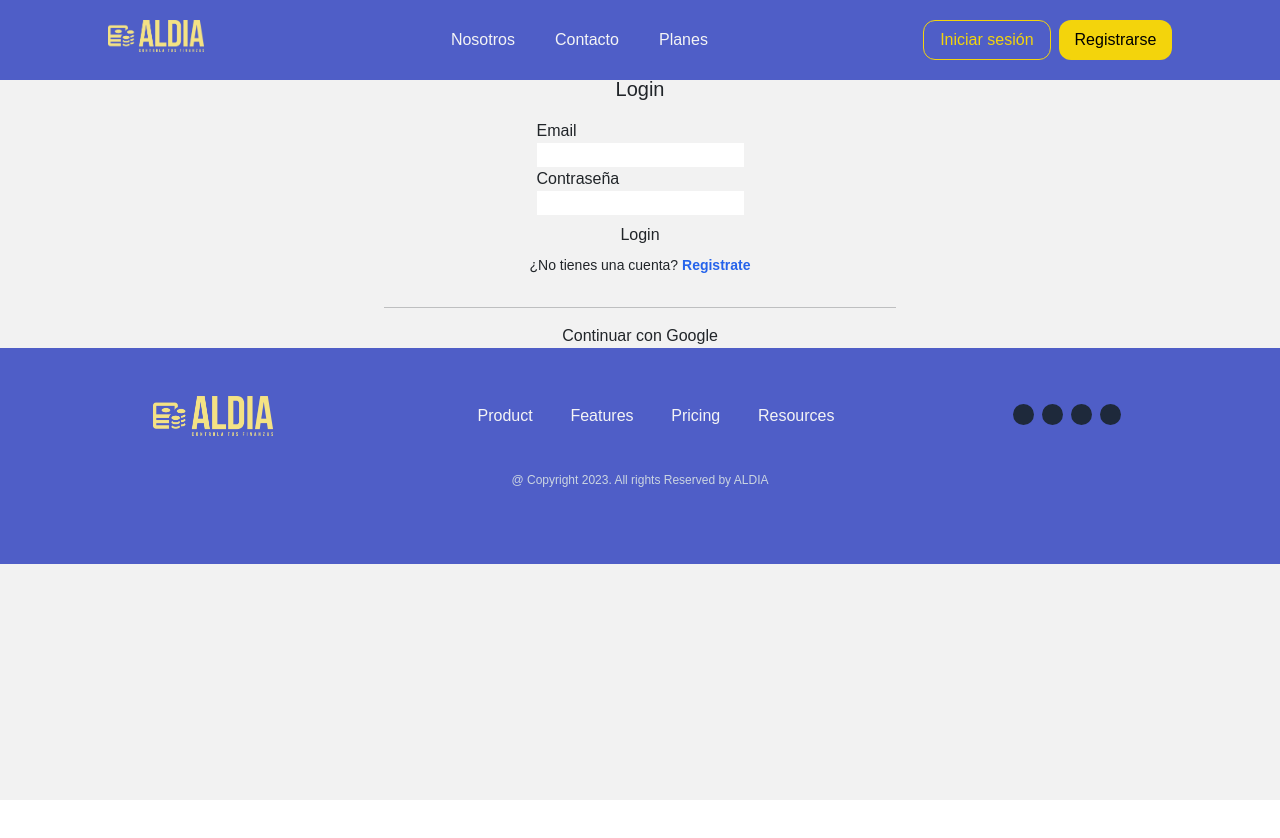
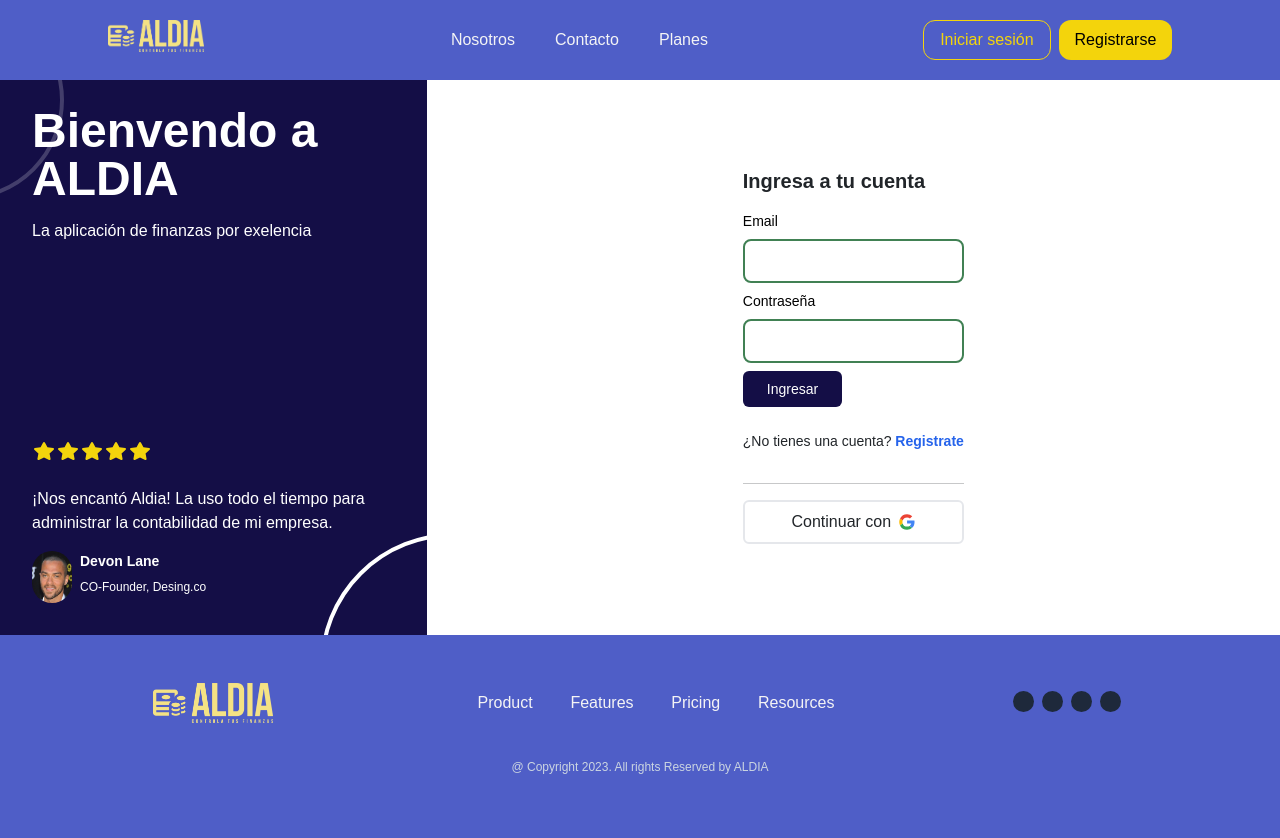
Before and after one commit to Juanlopez01/aldia-app, a Next.js app: page /auth in a window 1280 px wide. Shown: the top 838 px of the page. Before the commit the page ends 800 px from the top, so only its background shows below. Built offline with nearby package versions, Linux system fonts and the light colour scheme; no server answers.

Commit message:
add styles to auth

```diff
--- a/src/src-client/components/LogInForm.tsx
+++ b/src/src-client/components/LogInForm.tsx
@@ -1,8 +1,10 @@
 import {  signIn } from "next-auth/react";
 import Register from "./auth/Register";
-import { useState } from "react";
 import Login from "./auth/Login";
 import { useToggle } from "../hooks/use-toggle";
+import Star from './svgs/star'
+import Google from './svgs/google'
+import Image from "next/image";
 
 
 export default function Auth() {
@@ -11,19 +13,58 @@
 
 return (
   <>
-    <main className="flex flex-col max-w-lg self-center mx-auto">
-      {toggle ? <Login showRegister={toggleHandler}/> : <Register showLogin={toggleHandler} />}
+    <main className="flex flex-row w-full self-center h-[70vh]">
+      <section className="w-1/3 bg-darkest-blue text p-8 flex justify-between text-white flex-col overflow-hidden -z-10">
+        <header className="grid gap-2">
+          <h1 className="text-5xl font-black ">Bienvendo a ALDIA</h1>
+          <p>La aplicación de finanzas por exelencia</p>
+        </header>
+        <div>
+          <article>
+            <div className="flex mb-4">
+              <Star /> <Star /> <Star /> <Star /> <Star />
+            </div>
+            <p>
+              ¡Nos encantó Aldia! La uso todo el tiempo para administrar la
+              contabilidad de mi empresa.
+            </p>
+          </article>
+          <div className="flex gap-2">
+            <Image
+              src="/quote-img.webp"
+              width="40"
+              height="40"
+              alt="quote image"
+              className="rounded-full"
+            />
+            <div className="">
+              <h4 className="font-semibold text-sm">Devon Lane</h4>
+              <h5 className="text-xs ">CO-Founder, Desing.co</h5>
+            </div>
+          </div>
+        </div>
+        <div className=" absolute rounded-full border-4 border-white bottom-0 left-1/4 w-1/3 h-1/3 bg-transparent"></div>
+        <div className=" absolute rounded-full border-4 border-white/20 top-0 -left-[20%] w-1/4 h-1/4 bg-transparent"></div>
+      </section>
+      <section className="flex flex-col max-w-lg m-auto self-center">
+        {toggle ? (
+          <Login showRegister={toggleHandler} />
+        ) : (
+          <Register showLogin={toggleHandler} />
+        )}
         <hr />
         <section className="flex flex-col gap-4">
           <button
-          onClick={() => signIn('google').then((data) => console.log(data))}
+            onClick={() => signIn('google')}
+            className="flex items-center justify-center gap-2 py-2 border-2 border-darknest-blue rounded"
           >
-          Continuar con Google
+            <p className="m-0">Continuar con </p><Google className="h-4 w-4" />
           </button>
           {/* <button onClick={() => signIn('facebook')}>
               Continuar con Facebook
             </button> */}
         </section>
+      </section>
     </main>
   </>
 )}
--- /dev/null
+++ b/src/src-client/components/auth/Button.tsx
@@ -0,0 +1,7 @@
+
+export default function Button({children}:{children: React.ReactNode}) {
+  return (<>
+    <button  className="py-2 px-4 rounded bg-darkest-blue text-white w-fit text-sm">Ingresar</button>
+  </>
+  )
+}
--- a/src/src-client/components/auth/Input.tsx
+++ b/src/src-client/components/auth/Input.tsx
@@ -13,12 +13,28 @@
 
 export default function Input({ label, name,value , type,labelClassName, placeholder, children, onChange}: Props): ReactElement {
   return (
-    <>
-      <label htmlFor={name} className={labelClassName}>
+    <div>
+      <label
+        htmlFor={name}
+        className={`block mb-2 text-sm font-medium text-black dark:text-white ${labelClassName}`}
+      >
         {label}
       </label>
-      <input name={name} type={type} value={value} placeholder={placeholder} onChange={onChange} />
+      <input
+        name={name}
+        type={type}
+        value={value}
+        placeholder={placeholder}
+        onChange={onChange}
+        className={`
+        bg-trasparent border-2 border-main-green
+        text-sm rounded-lg placeholder-gray-400
+        focus:ring-darkest-blue focus:border-darkest-blue block w-full p-2.5
+ring-red-800
+        dark:border-darkest-blue dark:focus:ring-redborder-darkest-blue dark:focus:border-darkest-blue
+        `}
+      />
       {children}
-    </>
+    </div>
   )
 }
--- a/src/src-client/components/auth/Login.tsx
+++ b/src/src-client/components/auth/Login.tsx
@@ -2,6 +2,7 @@
 import Input from "./Input";
 import { signIn } from "next-auth/react";
 import { useRouter } from "next/router";
+import Button from "./Button";
 
 export default function Login({showRegister}:{showRegister: MouseEventHandler}) {
     const router = useRouter()
@@ -32,9 +33,9 @@
   return (
     <>
       <section>
-        <form onSubmit={handleSubmit} className="flex flex-col items-center gap-2">
-          <h1 className="text-xl text-center">Login</h1>
-          <fieldset className="flex flex-col text-start">
+        <form onSubmit={handleSubmit} className="flex flex-col gap-2">
+          <h1 className="text-xl font-semibold mb-2">Ingresa a tu cuenta</h1>
+          <fieldset className="flex flex-col text-start gap-2 justify-start">
             <Input
               type="email"
               name="email"
@@ -50,9 +51,9 @@
               value={inputs.password}
             />
           </fieldset>
-          <button  className="text-center">Login</button>
+          <Button>Ingresar</Button>
         </form>
-      <p className="text-sm text-center mt-2">¿No tienes una cuenta? <span onClick={showRegister} className="hover:cursor-pointer font-semibold text-blue-600">Registrate</span></p>
+      <p className="text-sm text-center mt-4">¿No tienes una cuenta? <span onClick={showRegister} className="hover:cursor-pointer font-semibold text-blue-600">Registrate</span></p>
       </section>
     </>
   )
--- a/src/src-client/components/auth/Register.tsx
+++ b/src/src-client/components/auth/Register.tsx
@@ -2,6 +2,7 @@
 import Input from "./Input";
 import { signIn } from "next-auth/react";
 import { useRouter } from "next/router";
+import Button from "./Button";
 
 export default function Register({showLogin}:{showLogin: MouseEventHandler}) {
   const router = useRouter()
@@ -34,7 +35,7 @@
   return (
     <>
       <section className="flex flex-col">
-        <h1 className="text-center text-xl">Registate</h1>
+        <h1 className="text-xl font-semibold mb-2">Registra tu cuenta</h1>
         <form onSubmit={handlerFormSubmit} className="flex flex-col gap-2">
           <fieldset className="flex flex-row gap-2">
             <div className="flex flex-col">
@@ -74,9 +75,9 @@
             value={inputs.password}
             onChange={handerInputsChange}
           />
-          <button className="">Enviar</button>
+          <Button >Registrate</Button>
         </form>
-      <p className="text-sm text-center mt-2">¿Tienes una cuenta? <span onClick={showLogin} className="hover:cursor-pointer font-semibold text-blue-600">Logueate</span></p>
+      <p className="text-sm text-center mt-2">¿Tienes una cuenta? <span onClick={showLogin} className="hover:cursor-pointer font-semibold text-blue-600">Ingresá</span></p>
       </section>
     </>
   )
--- /dev/null
+++ b/src/src-client/components/svgs/google.tsx
@@ -0,0 +1,29 @@
+import { SVGProps } from "react"
+const SvgComponent = (props: SVGProps<SVGSVGElement>) => (
+  <svg
+    xmlns="http://www.w3.org/2000/svg"
+    viewBox="-0.5 0 48 48"
+    {...props}
+  >
+    <title>{"Google-color"}</title>
+    <g fill="none" fillRule="evenodd">
+      <path
+        fill="#FBBC05"
+        d="M9.827 24c0-1.524.253-2.986.705-4.356l-7.909-6.04A23.456 23.456 0 0 0 .213 24c0 3.737.868 7.26 2.407 10.388l7.905-6.05A13.885 13.885 0 0 1 9.827 24"
+      />
+      <path
+        fill="#EB4335"
+        d="M23.714 10.133c3.311 0 6.302 1.174 8.652 3.094L39.202 6.4C35.036 2.773 29.695.533 23.714.533a23.43 23.43 0 0 0-21.09 13.071l7.908 6.04a13.849 13.849 0 0 1 13.182-9.51"
+      />
+      <path
+        fill="#34A853"
+        d="M23.714 37.867a13.849 13.849 0 0 1-13.182-9.51l-7.909 6.038a23.43 23.43 0 0 0 21.09 13.072c5.732 0 11.205-2.036 15.312-5.849l-7.507-5.804c-2.118 1.335-4.786 2.053-7.804 2.053"
+      />
+      <path
+        fill="#4285F4"
+        d="M46.145 24c0-1.387-.213-2.88-.534-4.267H23.714V28.8h12.604c-.63 3.091-2.346 5.468-4.8 7.014l7.507 5.804c4.314-4.004 7.12-9.969 7.12-17.618"
+      />
+    </g>
+  </svg>
+)
+export default SvgComponent
--- /dev/null
+++ b/src/src-client/components/svgs/star.tsx
@@ -0,0 +1,15 @@
+import * as React from "react"
+const SvgComponent = (props:any) => (
+  <svg
+    xmlns="http://www.w3.org/2000/svg"
+    data-name="Flat Color"
+    viewBox="0 0 24 24"
+    className='fill-main-yellow w-6 h-6'
+    {...props}
+  >
+    <path
+      d="M22 9.81a1 1 0 0 0-.83-.69l-5.7-.78-2.59-4.81a1 1 0 0 0-1.76 0L8.57 8.34l-5.7.78a1 1 0 0 0-.82.69 1 1 0 0 0 .28 1l4.09 3.73-1 5.24a1 1 0 0 0 1.46 1.12L12 18.38l5.12 2.52a1 1 0 0 0 .44.1 1 1 0 0 0 1-1.18l-1-5.24 4.09-3.73A1 1 0 0 0 22 9.81Z"
+    />
+  </svg>
+)
+export default SvgComponent
--- a/src/styles/styles.scss
+++ b/src/styles/styles.scss
@@ -18,7 +18,6 @@
 // }
 
 #__next {
-  background-color: #F2F2F2;
   min-height: 100vh;
   // display: flex;
 
```
Also changed, not shown: public/quote-img.webp (added). Lines whose indentation alone changed are shown as unchanged.
